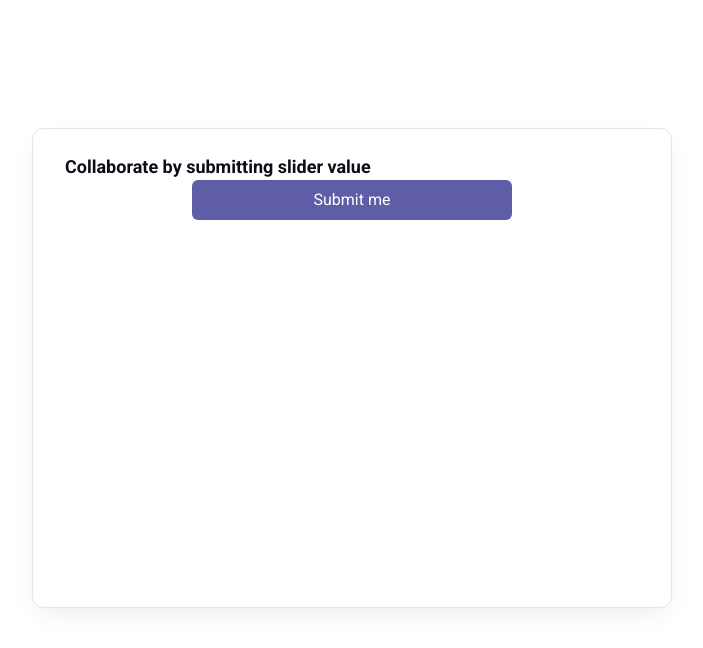
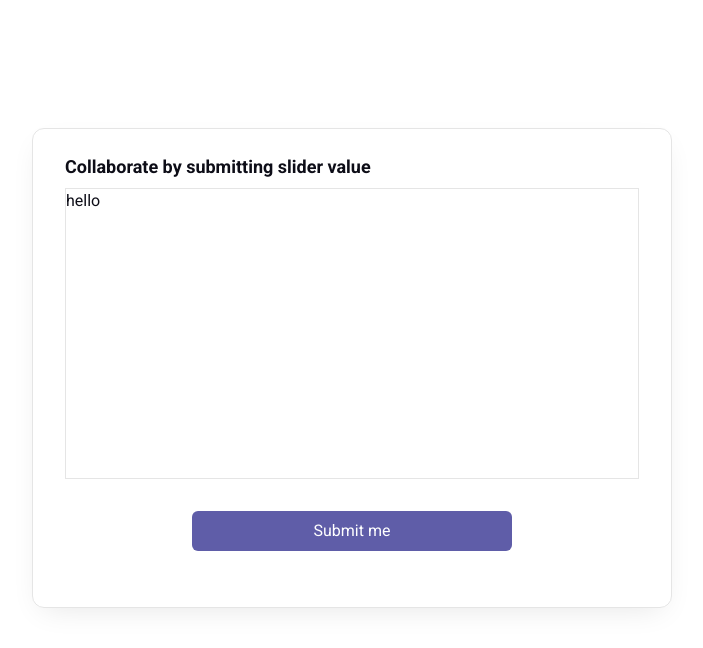
Before and after one commit to Grimowsky/collaborative-slider, a React (Vite) app in the folder client/: page /slider in a window 1280 px wide. Shown: the top 648 px of the page, without its empty margins (288-991 px from the left). Built offline with nearby package versions, Linux system fonts and the light colour scheme; what alova would draw is missing.

Commit message:
fix layout

```diff
--- a/client/src/pages/Slider.tsx
+++ b/client/src/pages/Slider.tsx
@@ -1,4 +1,4 @@
-import { Box, BoxFlexCol } from '../components/ui/Boxes';
+import { Box, BoxFlexCol, BoxFlexRow } from '../components/ui/Boxes';
 import React from 'react';
 import { Text } from '../components/ui/Text';
 import Button from '../components/ui/Button';
@@ -10,16 +10,17 @@ const Slider = () => {
           'w-[640px] h-[480px] mx-auto mt-32 rounded-xl border border-gray shadow-gray'
         }
       >
-        <Box className={'px-8 py-6'}>
+        <BoxFlexCol className={'px-8 py-6 h-full gap-2'}>
           <Text as={'h1'} variant={'bold-18'}>
             Collaborate by submitting slider value
           </Text>
-          <BoxFlexCol>
-            <Button className={'w-[320px] max-w-[320px] self-center'}>
+          <BoxFlexCol className={'h-full'}>
+            <BoxFlexRow className={'grow border border-gray'}>hello</BoxFlexRow>
+            <Button className={'w-[320px] max-w-[320px] my-8 self-center'}>
               Submit me
             </Button>
           </BoxFlexCol>
-        </Box>
+        </BoxFlexCol>
       </Box>
     </Box>
   );
```
